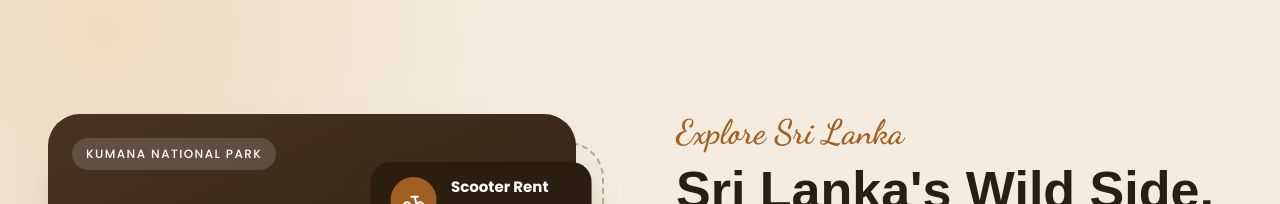
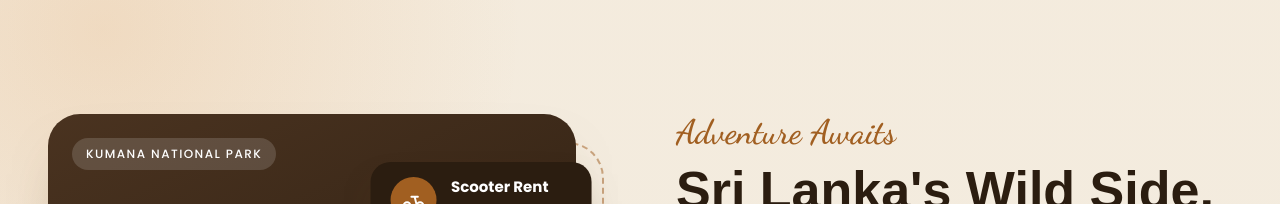
Before and after one commit to Benihin-Dev/canopy-safaris, a Next.js app: page / in a window 1280 px wide. Shown: the part 826-1030 px from the top of the page. Built offline with nearby package versions, Linux system fonts and the light colour scheme; a web font is replaced by a local one.

Commit message:
Change text from 'Explore Sri Lanka' to 'Adventure Awaits'

```diff
--- a/src/components/About.tsx
+++ b/src/components/About.tsx
@@ -278,7 +278,7 @@ export default function About() {
           <p
             className={`${dancing.className} text-[34px] leading-[1.1] text-[#a15f21]`}
           >
-            Explore Sri Lanka
+            Adventure Awaits
           </p>
           <h2
             className={`${libertinus.className} mt-2.5 text-[40px] leading-[1.08] text-[#2b1d10] md:text-[52px]`}
```
